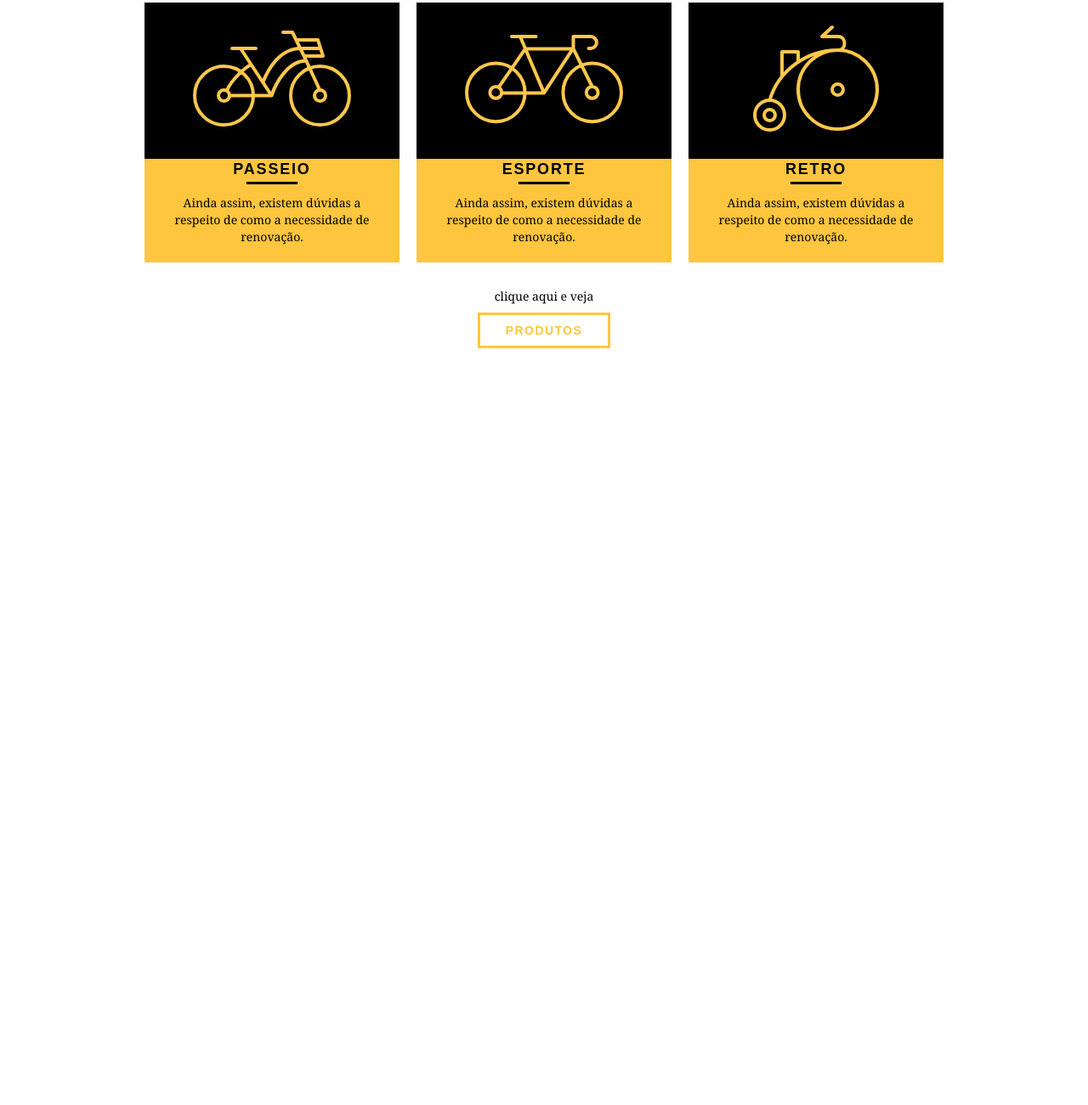
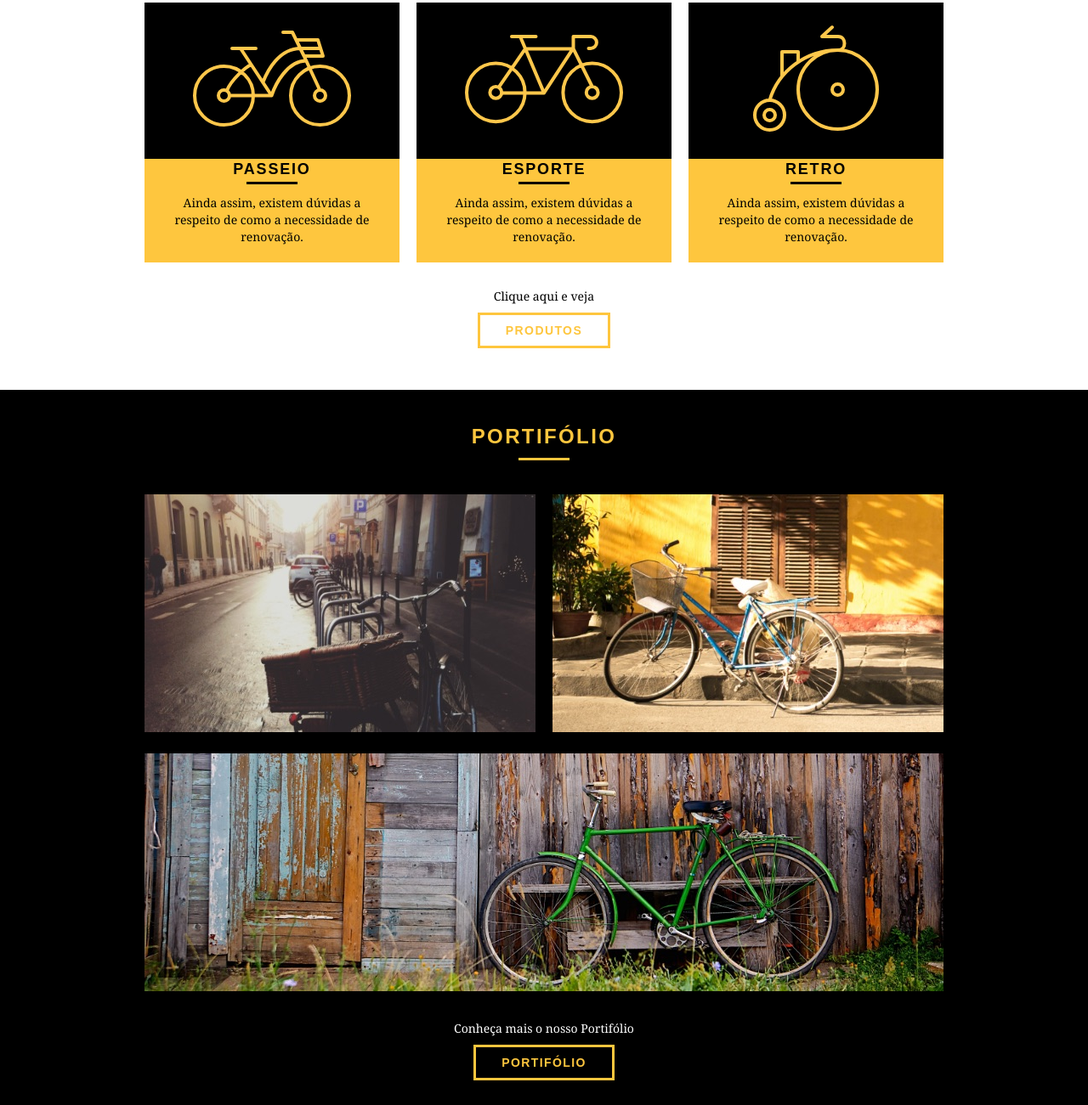
Before and after one commit to MarlysonMendes/BikeCraft, a plain HTML site: page index.html in a window 1280 px wide. Shown: the part 616-1917 px from the top of the page at 85% size. Before the commit the page ends 1075 px from the top, so only its background shows below. Drawn offline with Linux system fonts and the light colour scheme.

Commit message:
update home
portifolio

```diff
--- a/css/style.css
+++ b/css/style.css
@@ -153,9 +153,32 @@ p{
 	padding: 10px 20px 20px 20px;
 }
 .call-to-action{
+	text-align: center;
 	padding-top: 30px;
+	/*o clear both para limpar a flexbox e assim o call to action possa ficar abaixo dos elemento
+	float*/
 	clear: both;
 }
 .call-to-action p{
 	margin-bottom: 20px;
 }
+
+/*Portifolio*/
+.portifolio{
+	width: 100%;
+	padding: 40px 0;
+	background: #000;
+}
+.portifolio .subtitulo{
+	color: #fec63e;
+}
+
+.portifolio .subtitulo::after{
+	background: #fec63e;
+}
+.portifolio_list li:last-child{
+	margin-top: 20px;
+}
+.portifolio p{
+	color: #FFF;
+}
--- a/index.html
+++ b/index.html
@@ -65,11 +65,27 @@
 				</ul>
 
 				<div class="call-to-action" >
-					<p>clique aqui e veja</p>
-					<a href="produtos.html" class="btn btn-preto" >produtos </a>
+					<p>Clique aqui e veja</p>
+					<a href="produtos.html" class="btn btn-preto" >Produtos </a>
 				</div>
 			</section>
 
+			<section class="portifolio">
+				<div class="container">
+					<h2 class="subtitulo" >Portifólio</h2>
+					<ul class="portifolio_list">
+						<li class="grid-8" > <img src="img/portfolio/retro.jpg" alt="Bicicleta Retro" > </img> </li>
+						<li class="grid-8"> <img src="img/portfolio/passeio.jpg" alt="Bicicleta Passeio" > </img> </li>
+						<li class="grid-16"> <img src="img/portfolio/esporte.jpg" alt="Bicicleta Esporte" > </img> </li>
+					</ul>
+					<div class="call-to-action" >
+						<p>Conheça mais o nosso Portifólio</p>
+						<a href="portifolio.html" class="btn " >Portifólio </a>
+					</div>
+				</div>
+
+
+			</section>
 
 
 	</body>
```
